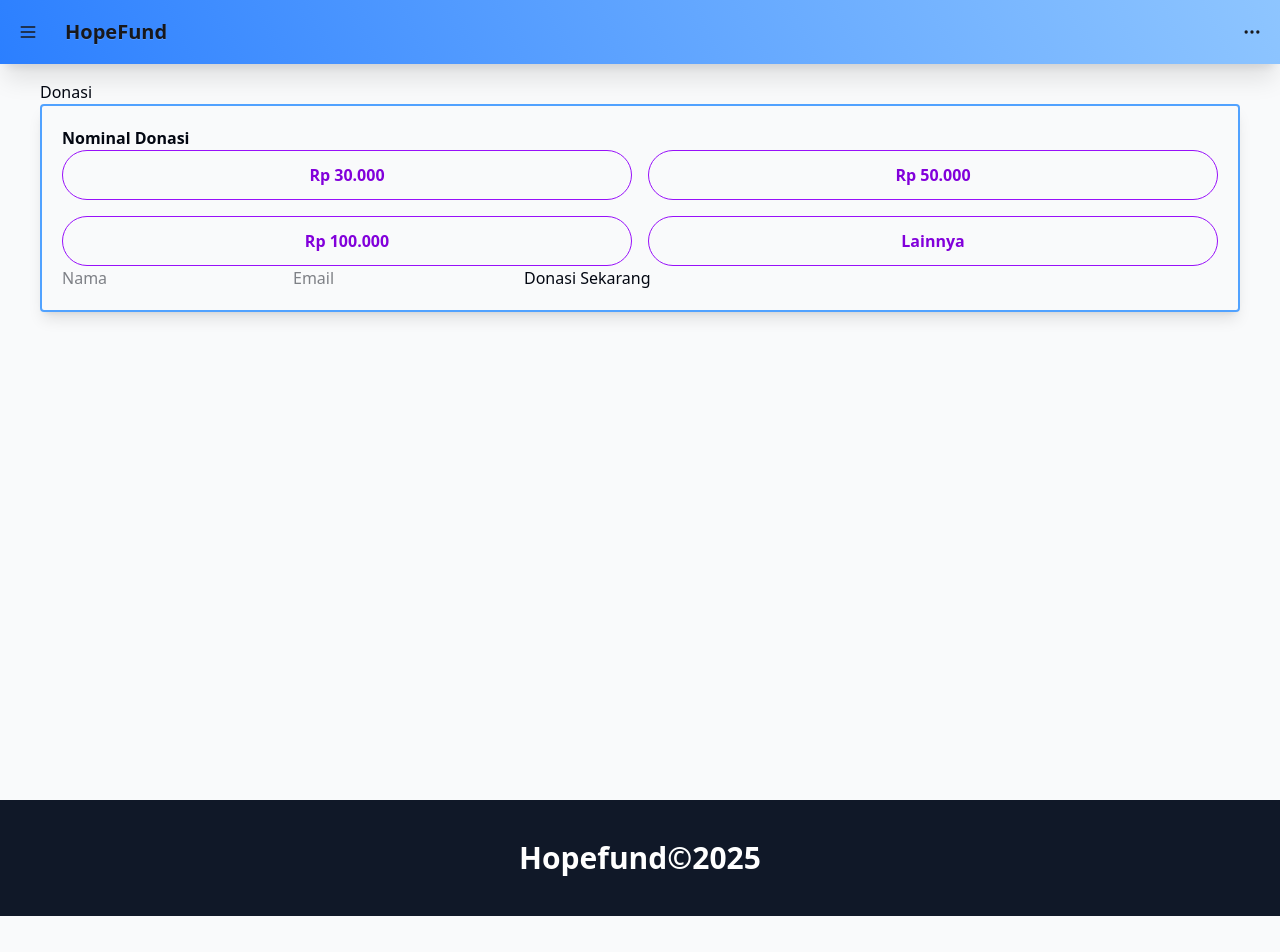
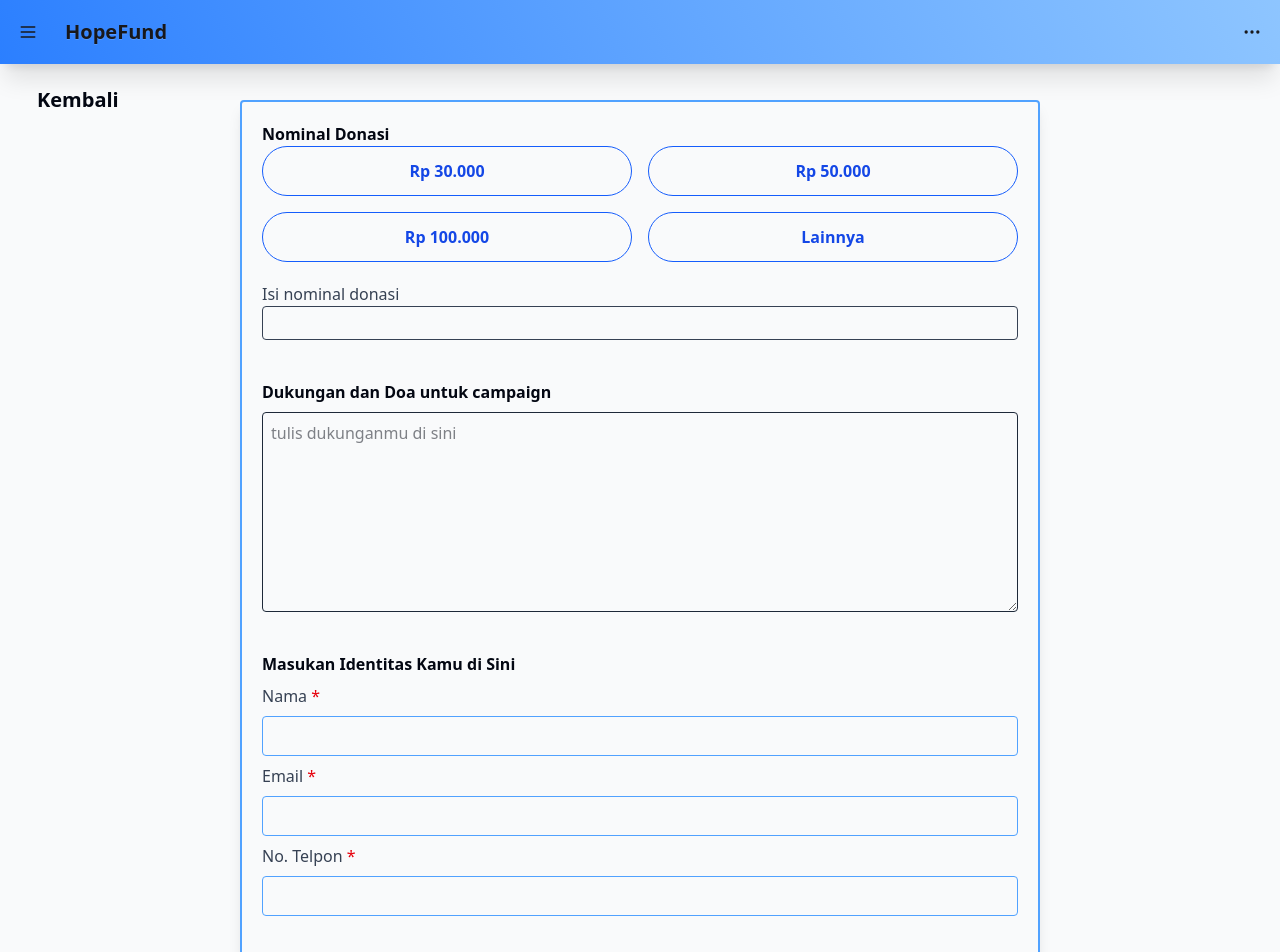
Before and after one commit to aripinilham24/HopeFund-DonasiOnline-MERN, a React (Vite) app in the folder client/: page /donation/1 in a window 1280 px wide. Shown: the top 952 px of the page. Before the commit the page ends 916 px from the top, so only its background shows below. Built offline with nearby package versions, Linux system fonts and the light colour scheme; no server answers.

Commit message:
update formm donation and back button

```diff
--- /dev/null
+++ b/client/src/components/Buttoon.jsx
@@ -0,0 +1,10 @@
+import { useNavigate } from "react-router-dom";
+export const BackButton = ({className}) => {
+    const navigate = useNavigate();
+    const handleButton = () => {
+        navigate(-1);
+    }
+    return(
+        <button className={`btn btn-ghost normal-case text-xl ${className}`} onClick={handleButton}>Kembali</button>
+    )
+}
--- a/client/src/pages/DonationPage.jsx
+++ b/client/src/pages/DonationPage.jsx
@@ -1,11 +1,28 @@
-// client/src/pages/DonationPage.jsx atau file serupa
-import React, { useState } from "react";
+import { useParams } from "react-router-dom";
+import { useState, useEffect } from "react";
 import axios from "axios";
+import { BackButton } from "../components/Buttoon";
 
 function DonationPage() {
+    const { id } = useParams();
+    const [campaign, setCampaign] = useState(null);
     const [amount, setAmount] = useState(0);
     const [name, setName] = useState("");
     const [email, setEmail] = useState("");
+
+    useEffect(() => {
+        const fetchCampaign = async () => {
+            try {
+                const res = await axios.get(
+                    `http://localhost:5000/api/campaigns/title/${id}`
+                );
+                setCampaign(res.data.data.title);
+            } catch (err) {
+                console.log("Error fetching campaign:", err);
+            }
+        };
+        fetchCampaign();
+    }, [id]);
 
     const handleDonate = async () => {
         try {
@@ -28,12 +45,12 @@ function DonationPage() {
         }
     };
 
-
-
     return (
-        <div className="mt-10">
-            <h2>Donasi</h2>
-            <form className="p-5 border-2 border-blue-400 rounded shadow-lg">
+        <div className="mt-10 flex flex-col items-center gap-5">
+            <BackButton className="absolute top-20 left-5" />
+            <h2 className="font-bold text-lg">{campaign}</h2>
+            <form className="w-200 p-5 border-2 border-blue-400 rounded shadow-lg flex flex-col ">
+                <div class="mb-10">
                     <p class="font-semibold">Nominal Donasi</p>
                     <div class="grid grid-cols-2 gap-4">
                         <label class="cursor-pointer">
@@ -43,7 +60,7 @@ function DonationPage() {
                                 value="30000"
                                 class="peer hidden"
                             />
-                        <div class="rounded-full border border-purple-600 px-6 py-3 text-center font-semibold text-purple-700 peer-checked:bg-purple-600 peer-checked:text-white">
+                            <div class="rounded-full border border-blue-600 px-6 py-3 text-center font-semibold text-blue-700 peer-checked:bg-blue-600 peer-checked:text-white">
                                 Rp 30.000
                             </div>
                         </label>
@@ -55,7 +72,7 @@ function DonationPage() {
                                 value="50000"
                                 class="peer hidden"
                             />
-                        <div class="rounded-full border border-purple-600 px-6 py-3 text-center font-semibold text-purple-700 peer-checked:bg-purple-600 peer-checked:text-white">
+                            <div class="rounded-full border border-blue-600 px-6 py-3 text-center font-semibold text-blue-700 peer-checked:bg-blue-600 peer-checked:text-white">
                                 Rp 50.000
                             </div>
                         </label>
@@ -67,7 +84,7 @@ function DonationPage() {
                                 value="100000"
                                 class="peer hidden"
                             />
-                        <div class="rounded-full border border-purple-600 px-6 py-3 text-center font-semibold text-purple-700 peer-checked:bg-purple-600 peer-checked:text-white">
+                            <div class="rounded-full border border-blue-600 px-6 py-3 text-center font-semibold text-blue-700 peer-checked:bg-blue-600 peer-checked:text-white">
                                 Rp 100.000
                             </div>
                         </label>
@@ -79,31 +96,41 @@ function DonationPage() {
                                 value="lainnya"
                                 class="peer hidden"
                             />
-                        <div class="rounded-full border border-purple-600 px-6 py-3 text-center font-semibold text-purple-700 peer-checked:bg-purple-600 peer-checked:text-white">
+                            <div class="rounded-full border border-blue-600 px-6 py-3 text-center font-semibold text-blue-700 peer-checked:bg-blue-600 peer-checked:text-white">
                                 Lainnya
                             </div>
                         </label>
+
+
+                    </div>
+                    <div className="flex flex-col mt-5">
+                        <label className="text-gray-700" htmlFor="amount">Isi nominal donasi</label>
+                        <input type="number" name="amount" id="amount" min={1000} className="rounded p-1 border border-gray-700" />
+                    </div>
                 </div>
 
-                {/* <input
-                    type="number"
-                    value={amount}
-                    onChange={(e) => setAmount(Number(e.target.value))}
-                    placeholder="Jumlah donasi"
-                /> */}
-                <input
-                    type="text"
-                    value={name}
-                    onChange={(e) => setName(e.target.value)}
-                    placeholder="Nama"
-                />
-                <input
-                    type="email"
-                    value={email}
-                    onChange={(e) => setEmail(e.target.value)}
-                    placeholder="Email"
-                />
-                <button onClick={handleDonate}>Donasi Sekarang</button>
+                <div className="mb-10 flex flex-col gap-2">
+                    <label htmlFor="message" className="font-semibold">Dukungan dan Doa untuk campaign</label>
+                    <textarea name="message" id="message" className="p-2 border border-gray-800 rounded h-50" placeholder="tulis dukunganmu di sini" />
+                </div>
+
+                <div className="mb-10 flex flex-col gap-2">
+                    <p className="font-semibold">Masukan Identitas Kamu di Sini</p>
+
+                    <label className="text-gray-700" htmlFor="name">Nama <span className="text-red-600">*</span></label>
+                    <input className="rounded h-10 border border-blue-400 p-1" type="text" name="name" id="name" rquired />
+
+                    <label className="text-gray-700" htmlFor="email">Email <span className="text-red-600">*</span></label>
+                    <input className="rounded h-10 border border-blue-400 p-1" type="email" name="name" id="name" rquired />
+
+                    <label className="text-gray-700" htmlFor="telp">No. Telpon <span className="text-red-600">*</span></label>
+                    <input className="rounded h-10 border border-blue-400 p-1" type="number" name="telp" id="telp" min={0}/>
+                </div>
+                <div>
+                <input type="checkbox" name="anonymous" id="anonymous" defaultChecked className="checkbox checkbox-info me-2" />
+                <label htmlFor="anonymous">Sembunyikan Nama</label>
+                </div>
+                <button className="btn btn-outline btn-info mt-8" onClick={handleDonate}>Donasi Sekarang</button>
             </form>
         </div>
     );
--- a/client/src/pages/detailCampaign.jsx
+++ b/client/src/pages/detailCampaign.jsx
@@ -1,6 +1,8 @@
 import { useParams } from "react-router-dom";
 import { useState, useEffect } from "react";
 import axios from "axios";
+import { BackButton } from "../components/Buttoon";
+
 const DetailCampaign = () => {
     const { id } = useParams();
     const [campaign, setCampaign] = useState(null);
@@ -23,6 +25,8 @@ const DetailCampaign = () => {
     return (
         <>
             <section className="text-dark mt-10 grid grid-cols-1 justify-center">
+                <BackButton className="absolute top-20 left-5" />
+
                 {campaign ? (
                     <div className="campaign-detail mx-auto">
                         <div className="m-5 p-5">
@@ -40,14 +44,22 @@ const DetailCampaign = () => {
                                 {campaign.title}
                             </h2>
                             <div className="flex justify-between items-center">
-                                <span className="font-bold">🙍 {donor ? donor.length : 0} Donatur</span>
+                                <span className="font-bold">
+                                    🙍 {donor ? donor.length : 0} Donatur
+                                </span>
                                 <a href="#" className="btn">
                                     Share
                                 </a>
                             </div>
                             <div className="nominal-info text-blue-400 flex justify-between">
-                                <span>Terkumpul: Rp {campaign.amountRaised}</span>
-                                <span>Kurang: Rp {campaign.targetAmount - campaign.amountRaised}</span>
+                                <span>
+                                    Terkumpul: Rp {campaign.amountRaised}
+                                </span>
+                                <span>
+                                    Kurang: Rp{" "}
+                                    {campaign.targetAmount -
+                                        campaign.amountRaised}
+                                </span>
                             </div>
                         </div>
                         <div className="m-5 shadow-lg p-5">
@@ -69,7 +81,9 @@ const DetailCampaign = () => {
                                                 className="h-15 rounded-full"
                                             />
                                             <div className="flex flex-col">
-                                                <span className="font-bold">{donor.user.name}</span>
+                                                <span className="font-bold">
+                                                    {donor.user.name}
+                                                </span>
                                                 <span>Rp {donor.amount}</span>
                                                 <p>{donor.message}</p>
                                             </div>
@@ -80,7 +94,10 @@ const DetailCampaign = () => {
                                 )}
                             </div>
                         </div>
-                        <a href={`/donation/${id}`} className="btn btn-outline btn-primary w-full">
+                        <a
+                            href={`/donation/${id}`}
+                            className="btn btn-outline btn-primary w-full"
+                        >
                             Donate Now
                         </a>
                     </div>
```
Also changed, not shown: 2 other files (tests, documents, lock files or other folders). Lines whose indentation alone changed are shown as unchanged.
